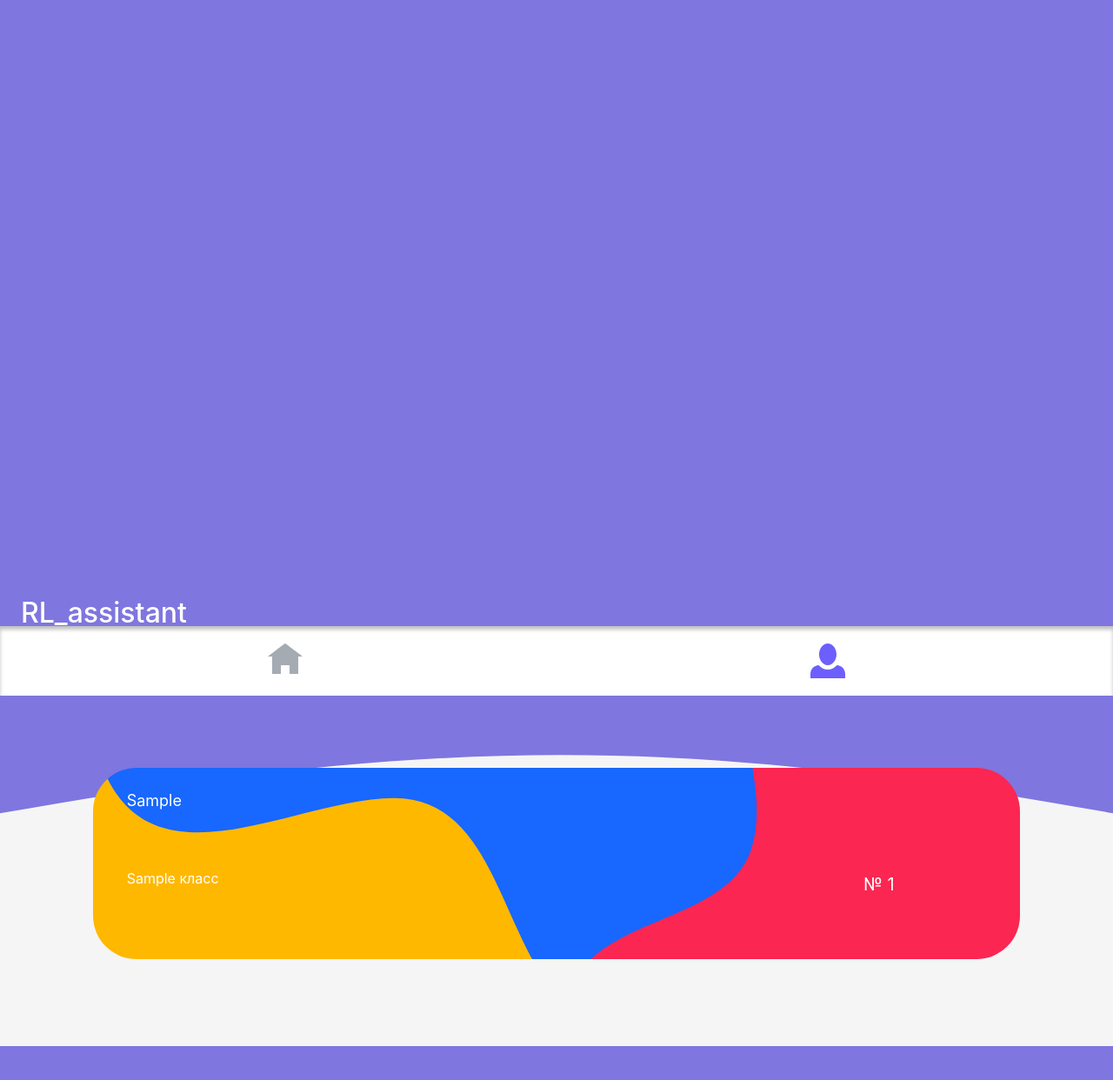
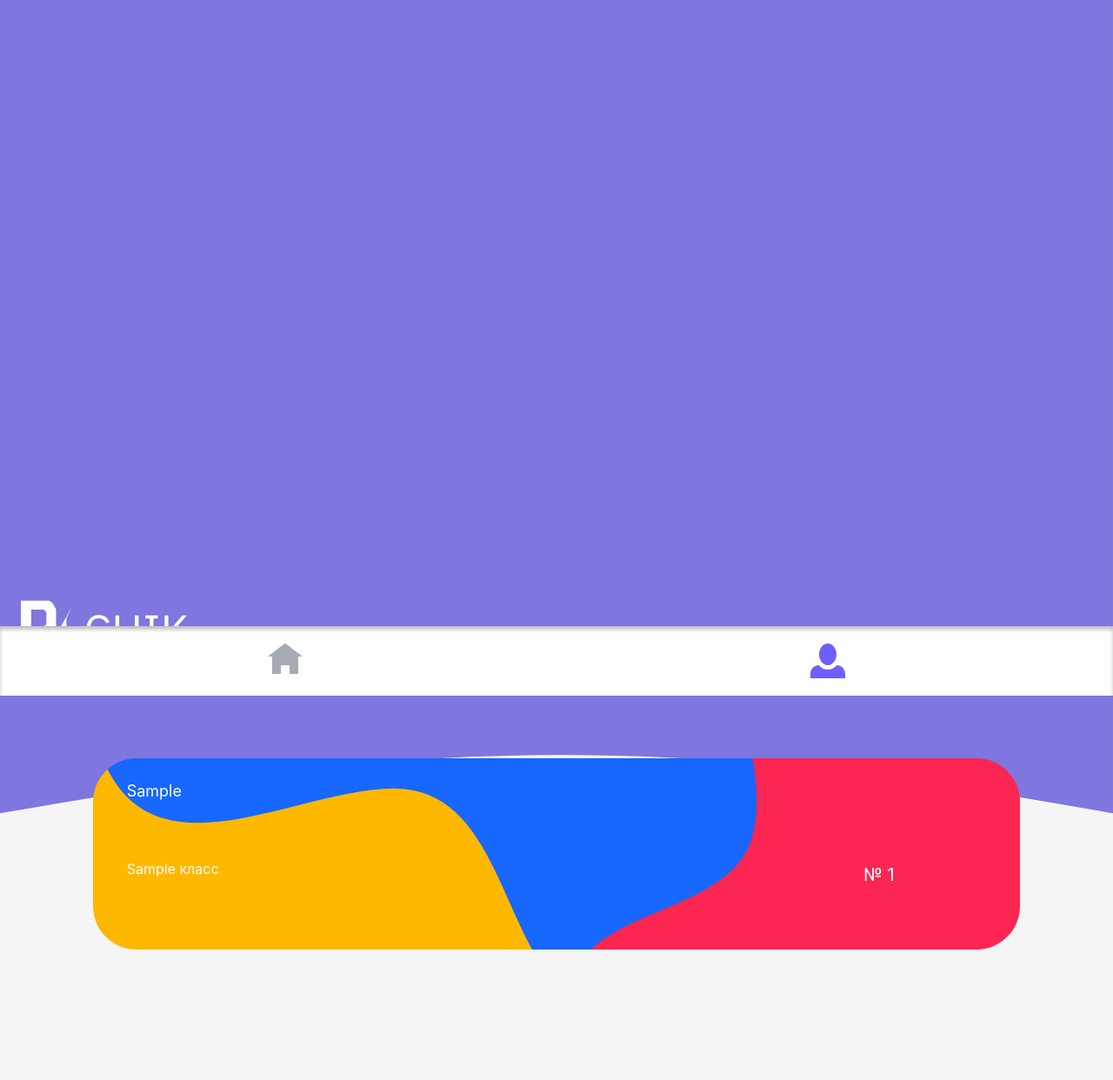
Before and after one commit to want74/RL_assistant, a PHP site: page /acc.php in a window 1280 px wide. Shown: the whole page at 87% size. Before the commit the page ends 1203 px from the top, so only its background shows below. Run offline with PHP 8.4, Linux system fonts and the light colour scheme; the visitor is signed in with stand-in values (Sample User, id 1); tables that the repository leaves empty or names only in its code hold one stand-in row (values such as "Sample post"); data that the repository does not hold is empty.

Commit message:
Полностью перепроверил фронт

```diff
--- a/acc.php
+++ b/acc.php
@@ -19,7 +19,7 @@ $stroka = $query->fetch_assoc();
 
 		.lol {
 			position: relative;
-			top: -100px;
+			top: -150px;
 			background: #00FF75;
 			border-radius: 50px;
 			height: 220px;
@@ -46,7 +46,7 @@ $stroka = $query->fetch_assoc();
 		<div class="row"><img src="img/aitalPIDR.svg" class="pidr w-100"></div>
 		<div class="row">
 			<div class="kek">
-				<h2 class="text-white ml-4">RL_assistant</h2>
+			<img src="img/LOGO.svg" class="w-50 ml-4">
 			</div>
 		</div>
 		<div class="row">
--- a/main.php
+++ b/main.php
@@ -53,7 +53,7 @@ $stroka = $query->fetch_assoc();
 		<div class="row"><img src="img/aitalPIDR.svg" class="pidr w-100"></div>
 		<div class="row">
 			<div class="kek">
-				<h2 class="text-white ml-4">QR-код для прохода в столовую</h2>
+			<img src="img/LOGO.svg" class="w-50 ml-4">
 			</div>
 		</div>
 		<div class="row">
@@ -91,10 +91,10 @@ $stroka = $query->fetch_assoc();
 				<div class="row">
 					<div class="col">
 						<p>История посещений</p>
-					</div>
+					</div><!-- Пока заморозил
 					<div class="col-3">
 						<p>Всё</p>
-					</div>
+					</div>-->
 				</div>
 				<?php
             	for($i=0;$i<3;$i++){
```
Also changed, not shown: img/home.svg, img/man.svg, img/quest.svg.
